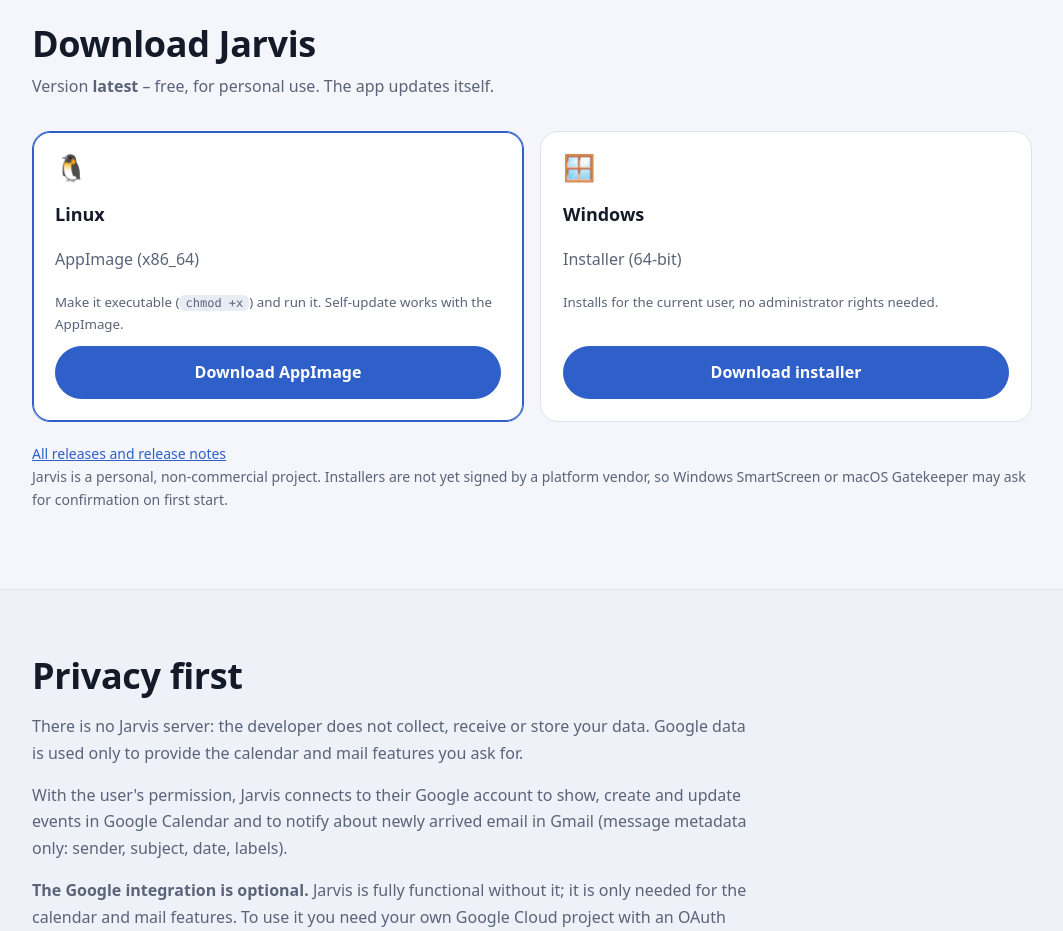
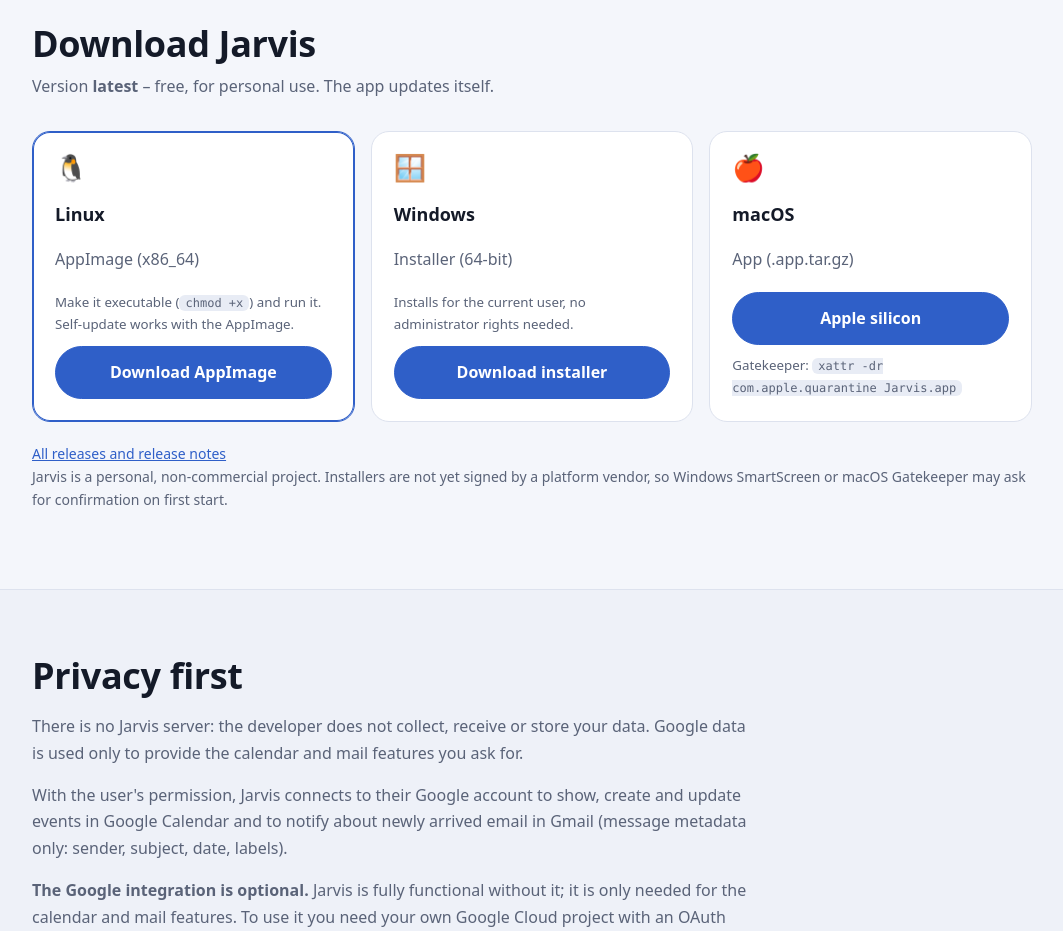
Before and after one commit to KriszKecskes/jarvis-site, a plain HTML site: page en/index.html in a window 1280 px wide. Shown: the part 2540-3471 px from the top of the page, without its empty margins (108-1171 px from the left). Drawn offline with Linux system fonts and the light colour scheme; no server answers.

Commit message:
Letöltések: visszakerült a macOS doboz (csak Apple silicon)

```diff
--- a/app.js
+++ b/app.js
@@ -6,7 +6,6 @@
     linux: /linux-x86_64\.AppImage$/i,
     windows: /windows-x86_64\.exe$|x64-setup\.exe$/i,
     "mac-arm": /darwin-aarch64\.app\.tar\.gz$/i,
-    "mac-intel": /darwin-x86_64\.app\.tar\.gz$/i,
   };
   const ua = navigator.userAgent;
   const mine = /Windows/.test(ua) ? "windows" : /Mac/.test(ua) ? "mac-arm" : /Linux/.test(ua) && !/Android/.test(ua) ? "linux" : "";
--- a/en/index.html
+++ b/en/index.html
@@ -50,6 +50,12 @@
       <small>Installs for the current user, no administrator rights needed.</small>
       <a class="btn primary" data-kind="windows" href="https://github.com/KriszKecskes/jarvis-app/releases/latest">Download installer</a>
     </div>
+    <div class="card" data-os="mac">
+      <div class="ico">🍎</div><h3>macOS</h3><span class="muted">App (.app.tar.gz)</span>
+      <small data-size></small>
+      <a class="btn primary" data-kind="mac-arm" href="https://github.com/KriszKecskes/jarvis-app/releases/latest">Apple silicon</a>
+      <small>Gatekeeper: <code>xattr -dr com.apple.quarantine Jarvis.app</code></small>
+    </div>
   </div>
   <p class="note"><a href="https://github.com/KriszKecskes/jarvis-app/releases">All releases and release notes</a><br>Jarvis is a personal, non-commercial project. Installers are not yet signed by a platform vendor, so Windows SmartScreen or macOS Gatekeeper may ask for confirmation on first start.</p>
 </div></section>
```
Also changed, not shown: index.html (+6 -0 lines).
